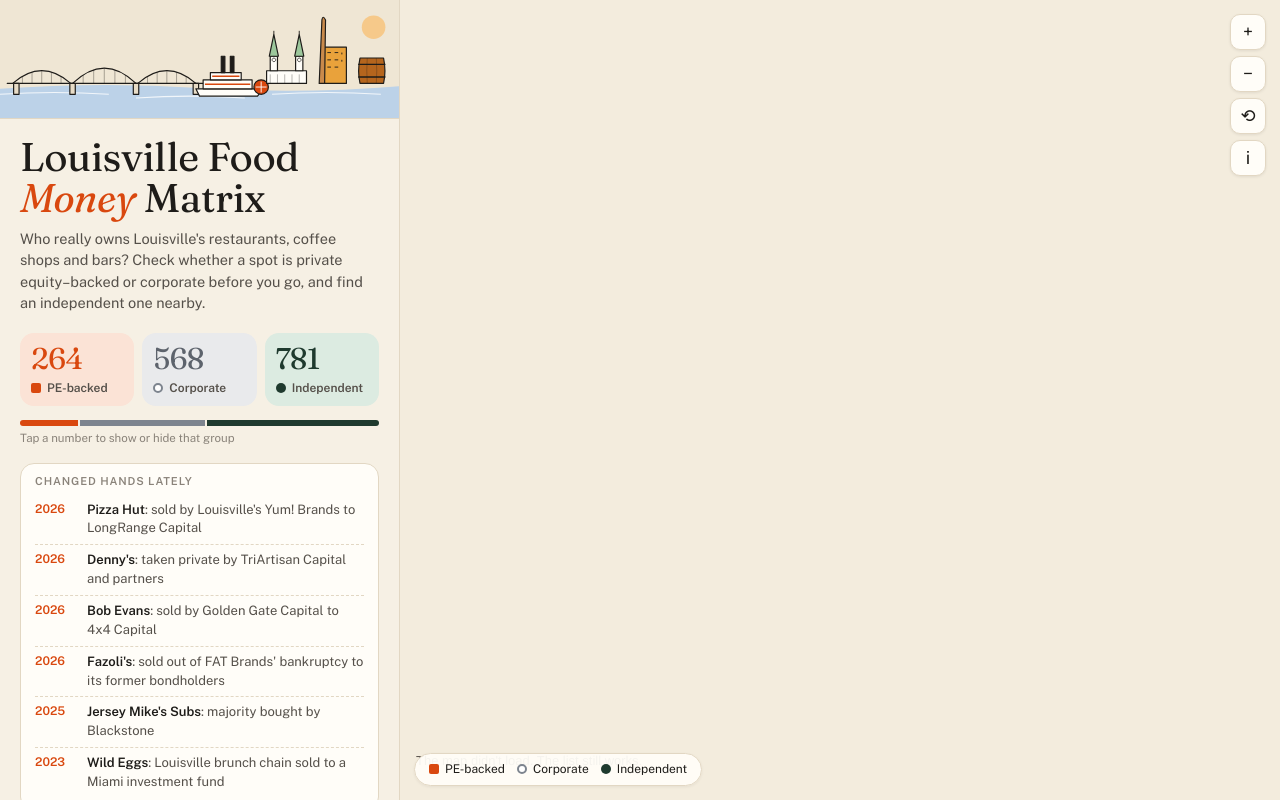
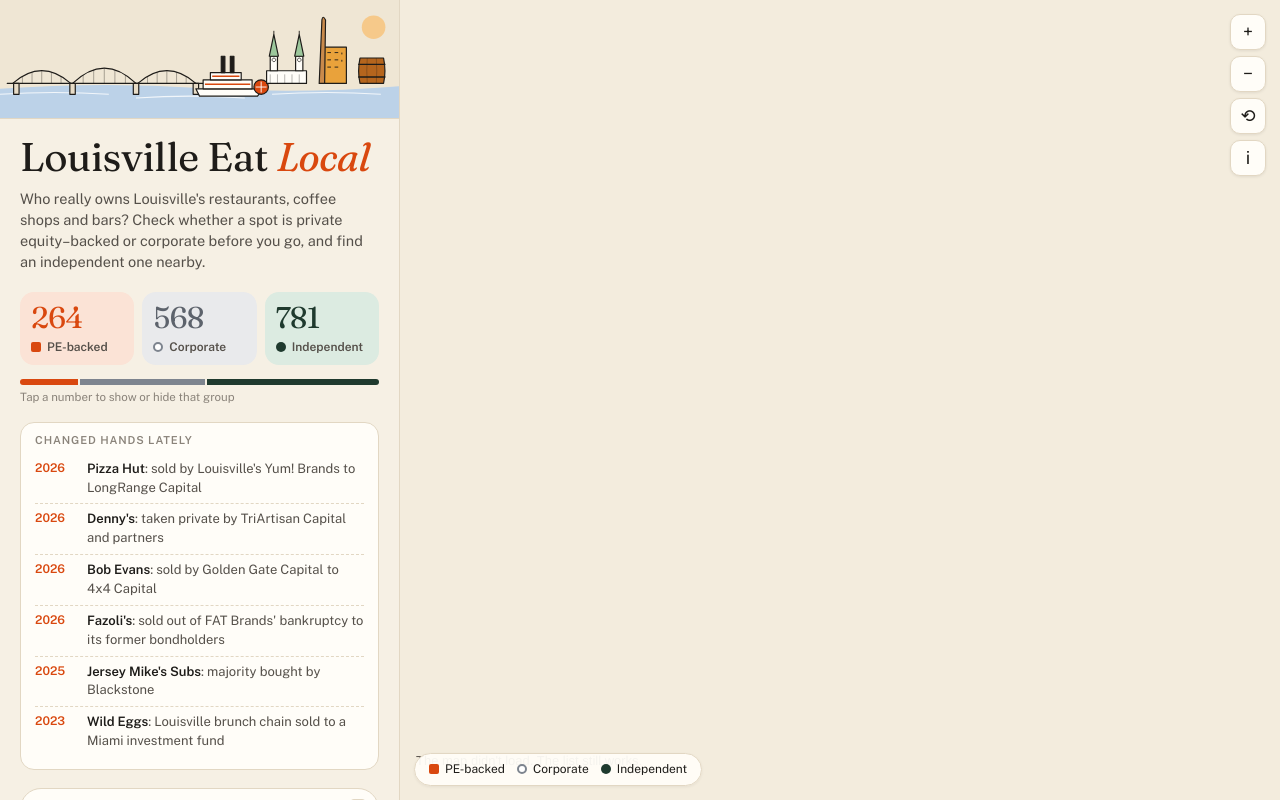
Before and after one commit to alwnraj/louisvilleeatlocal, a plain HTML site: page index.html in a window 1280 px wide. Drawn offline with nearby package versions, Linux system fonts and the light colour scheme.

Commit message:
Rename the site to Louisville Eat Local

```diff
--- a/index.html
+++ b/index.html
@@ -3,7 +3,7 @@
 <head>
 <meta charset="utf-8">
 <meta name="viewport" content="width=device-width, initial-scale=1, viewport-fit=cover">
-<title>Louisville Food Money Matrix</title>
+<title>Louisville Eat Local</title>
 <meta name="description" content="Who really owns Louisville's restaurants, coffee shops and bars? Check whether a place is private equity–backed or corporate before you go, and find an independent spot nearby.">
 <link rel="preconnect" href="https://fonts.googleapis.com">
 <link rel="preconnect" href="https://fonts.gstatic.com" crossorigin>
@@ -210,7 +210,7 @@ dialog .close{position:absolute;right:14px;top:14px;width:32px;height:32px;borde
     <button class="grab" id="grab" type="button" aria-label="Show more of the list"><i></i></button>
     <svg class="art" id="art" viewBox="0 0 440 130" role="img" aria-label="Drawing of Louisville: the Big Four Bridge, a paddlewheel steamboat, the twin spires, a giant baseball bat and a bourbon barrel"></svg>
     <header class="head">
-      <h1>Louisville Food <em>Money</em> Matrix</h1>
+      <h1>Louisville Eat <em>Local</em></h1>
       <p class="lede">Who really owns Louisville's restaurants, coffee shops and bars? Check whether a spot is private equity–backed or corporate before you go, and find an independent one nearby.</p>
     </header>
 
```
Also changed, not shown: 1 other file.
